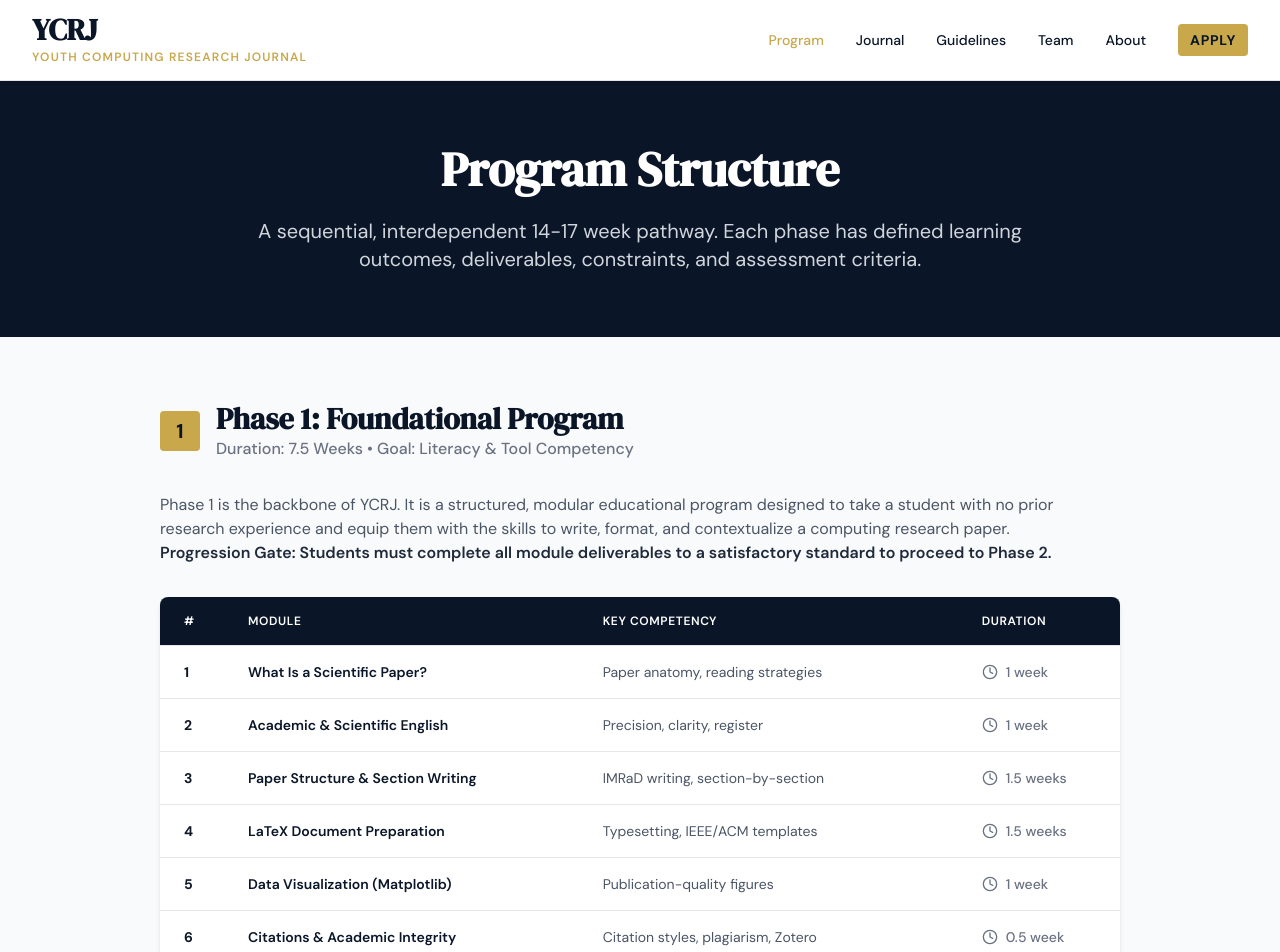
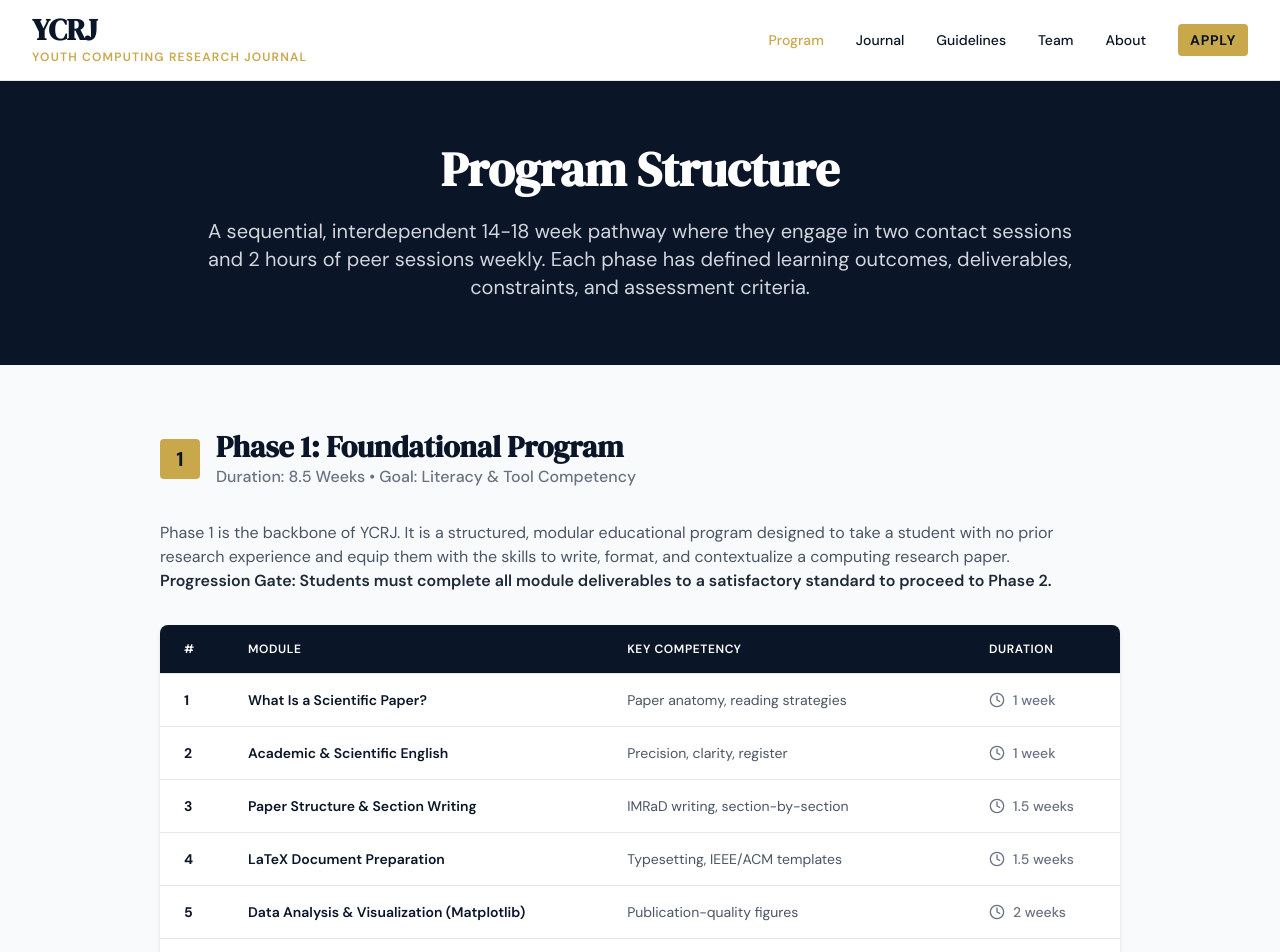
Before and after one commit to On3Human/YCRJ, a React (Vite) app: page /program in a window 1280 px wide. Shown: the top 952 px of the page. Built offline with nearby package versions, Linux system fonts and the light colour scheme.

Commit message:
feat: update program structure with extended module duration and session details

```diff
--- a/src/pages/Program.jsx
+++ b/src/pages/Program.jsx
@@ -8,7 +8,7 @@ export default function Program() {
     { num: 2, title: "Academic & Scientific English", competency: "Precision, clarity, register", duration: "1 week" },
     { num: 3, title: "Paper Structure & Section Writing", competency: "IMRaD writing, section-by-section", duration: "1.5 weeks" },
     { num: 4, title: "LaTeX Document Preparation", competency: "Typesetting, IEEE/ACM templates", duration: "1.5 weeks" },
-    { num: 5, title: "Data Visualization (Matplotlib)", competency: "Publication-quality figures", duration: "1 week" },
+    { num: 5, title: "Data Analysis & Visualization (Matplotlib)", competency: "Publication-quality figures", duration: "2 weeks" },
     { num: 6, title: "Citations & Academic Integrity", competency: "Citation styles, plagiarism, Zotero", duration: "0.5 week" },
     { num: 7, title: "Research Pathways & Opportunities", competency: "Grad school, open-source, competitions", duration: "0.5 week" },
     { num: 8, title: "Formative Assessment", competency: "Completion check, progression gate", duration: "0.5 week" },
@@ -40,7 +40,7 @@ export default function Program() {
         <div className="max-w-4xl mx-auto px-4">
           <h1 className="text-4xl md:text-5xl font-serif font-bold mb-6">Program Structure</h1>
           <p className="text-xl text-gray-300 font-sans">
-            A sequential, interdependent 14-17 week pathway. Each phase has defined learning outcomes, deliverables, constraints, and assessment criteria.
+            A sequential, interdependent 14-18 week pathway where they engage in two contact sessions and 2 hours of peer sessions weekly. Each phase has defined learning outcomes, deliverables, constraints, and assessment criteria.
           </p>
         </div>
       </div>
@@ -53,7 +53,7 @@ export default function Program() {
             <div className="bg-[#C9A84C] text-[#0A1628] font-bold text-xl w-10 h-10 rounded mr-4 flex items-center justify-center">1</div>
             <div>
               <h2 className="text-3xl font-serif font-bold text-[#0A1628]">Phase 1: Foundational Program</h2>
-              <p className="text-gray-500 font-medium">Duration: 7.5 Weeks • Goal: Literacy & Tool Competency</p>
+              <p className="text-gray-500 font-medium">Duration: 8.5 Weeks • Goal: Literacy & Tool Competency</p>
             </div>
           </div>
 
```
